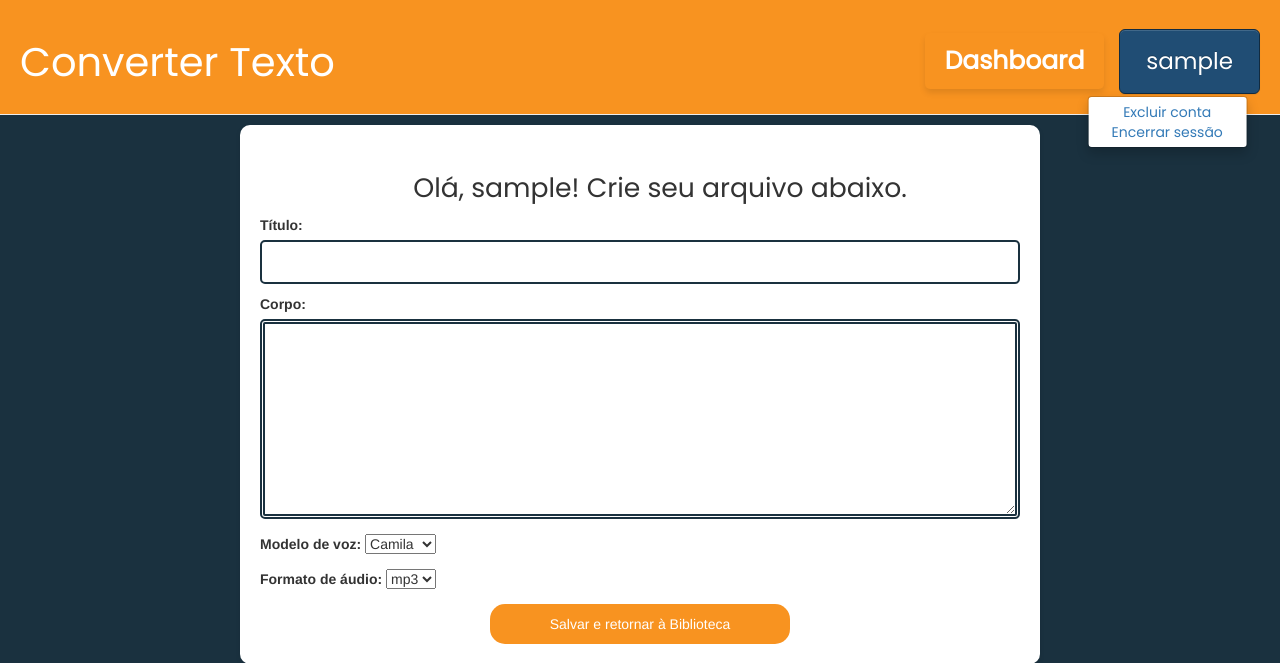
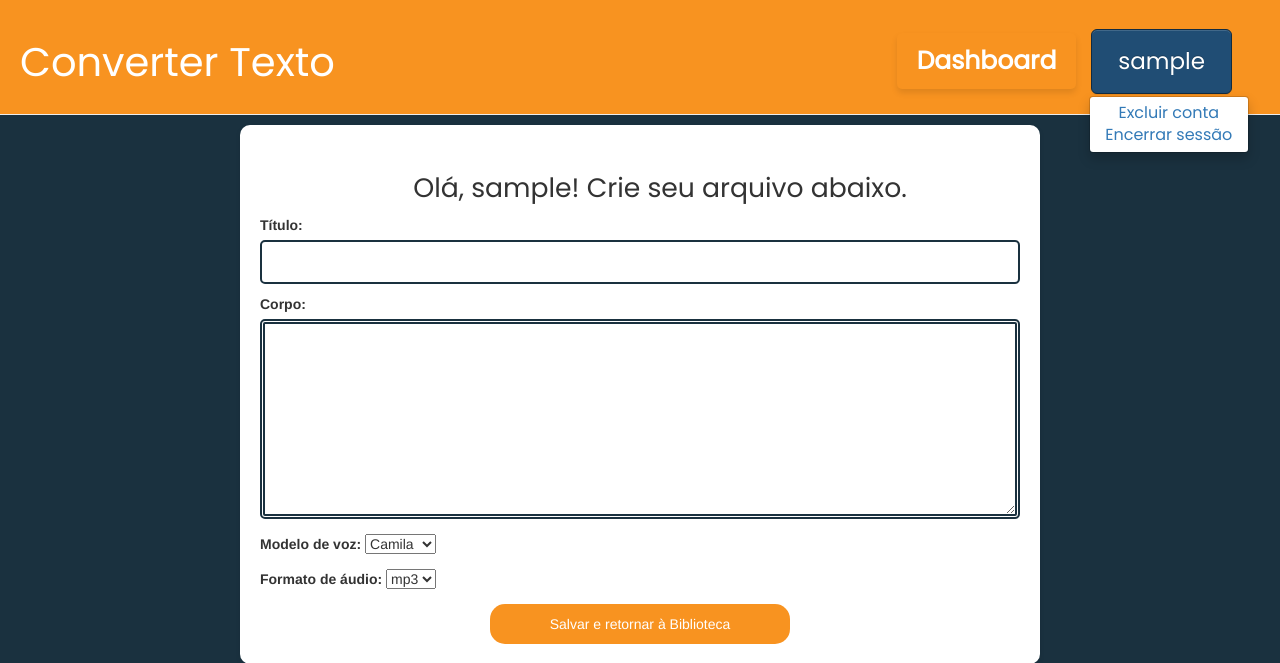
Before and after one commit to LucsRafa/SpeakerConverter, a Django app: page /converter/ in a window 1280 px wide, after a click that opens the changed part. Shown: the top 663 px of the page. Run offline with Django 3.2, Linux system fonts and the light colour scheme; the visitor is signed in with stand-in values (Sample User, id 1); some libraries are stand-ins or nearby versions.

Commit message:
Final_TCC

```diff
--- a/speakermain/static/css/convertertela.css
+++ b/speakermain/static/css/convertertela.css
@@ -38,7 +38,7 @@ h1 b {
     float: right;
     padding-right: 20;
     margin-top: 29px;
-    margin-right: 20px;
+    margin-right: 48px;
     padding-top: 40;
     color:#ffffff;
     font-family: Poppins;
@@ -47,12 +47,14 @@ h1 b {
 }
 
 .dropdown-menu {
-    max-width: 150px;
-    right: 50%;
-    transform: translateX(111%);
-    /*left: 50%;
-    transform: translateX(-50%);*/
-  }
+
+        max-width: 150px;
+        right: 50%;
+        transform: translateX(-50%);
+        left: 50%;
+        transform: translateX(20%);
+    }
+
 
   .dropdown-item, .Conversor, .biblioteca {
     display: block;
@@ -156,3 +158,6 @@ button {
     outline: none; /* Remove borda ao clicar */
 
   }
+  .dropdown-menu {
+    font-size: 16px;
+    }
--- a/speakermain/static/css/speakermain.css
+++ b/speakermain/static/css/speakermain.css
@@ -241,3 +241,6 @@ a{
   outline: none; /* Remove borda ao clicar */
 
 }
+.dropdown-menu {
+font-size: 16px;
+}
--- /dev/null
+++ b/speakermain/static/js/popup.js
@@ -0,0 +1,6 @@
+function confirmarExclusao(event, url) {
+    event.preventDefault(); // Impede o redirecionamento imediato
+    if (confirm("Você tem certeza de que deseja excluir sua conta?")) {
+        window.location.href = url; // Redireciona para a URL de exclusão se confirmado
+    }
+}
--- a/speakermain/templates/speakermain/contato.html
+++ b/speakermain/templates/speakermain/contato.html
@@ -17,8 +17,8 @@
             <div class="logo">Speaker Converter</div>
             <div class="image-logo"></div>
             <ul>
-                <li><a href="{% url 'LoginView' %}">Sobre</a></li>
-                <li><a href="{% url 'empresa' %}">Projeto</a></li>
+                <li><a href="{% url 'LoginView' %}">Projeto</a></li>
+                <li><a href="{% url 'empresa' %}">Sobre</a></li>
                 <li><a href="{% url 'contato' %}">Contato</a></li>
             </ul>
         </nav>
--- a/speakermain/templates/speakermain/empresa.html
+++ b/speakermain/templates/speakermain/empresa.html
@@ -4,7 +4,7 @@
   <head>
     <meta charset="UTF-8" />
     <meta name="viewport" content="width=device-width, initial-scale=1.0" />
-    <title>Empresa | Speaker Converter</title>
+    <title> Sobre | Speaker Converter</title>
     <link rel="stylesheet" href="{% static 'css/login2.css' %}" />
     <link
       rel="stylesheet"
@@ -22,8 +22,8 @@
         <div class="logo">Speaker Converter</div>
         <div class="image-logo"></div>
         <ul>
-          <li><a href="{% url 'LoginView' %}">Sobre</a></li>
-          <li><a href="{% url 'empresa' %}">Projeto</a></li>
+          <li><a href="{% url 'LoginView' %}">Projeto</a></li>
+          <li><a href="{% url 'empresa' %}">Sobre</a></li>
           <li><a href="{% url 'contato' %}">Contato</a></li>
         </ul>
       </nav>
--- a/speakermain/templates/speakermain/register.html
+++ b/speakermain/templates/speakermain/register.html
@@ -17,8 +17,8 @@
             <div class="logo">Speaker Converter</div>
             <div class="image-logo"></div>
             <ul>
-                <li><a href="{% url 'LoginView' %}">Sobre</a></li>
-                <li><a href="{% url 'empresa' %}">Projeto</a></li>
+                <li><a href="{% url 'LoginView' %}">Projeto</a></li>
+                <li><a href="{% url 'empresa' %}">Sobre</a></li>
                 <li><a href="{% url 'contato' %}">Contato</a></li>
             </ul>
         </nav>
--- a/speakermain/templates/speakermain/reset_password_form.html
+++ b/speakermain/templates/speakermain/reset_password_form.html
@@ -22,8 +22,8 @@
         <div class="logo">Speaker Converter</div>
         <div class="image-logo"></div>
         <ul>
-          <li><a href="{% url 'LoginView' %}">Sobre</a></li>
-          <li><a href="{% url 'empresa' %}">Projeto</a></li>
+          <li><a href="{% url 'LoginView' %}">Projeto</a></li>
+          <li><a href="{% url 'empresa' %}">Sobre</a></li>
           <li><a href="{% url 'contato' %}">Contato</a></li>
         </ul>
       </nav>
--- a/speakermain/templates/speakermain/telaConverter.html
+++ b/speakermain/templates/speakermain/telaConverter.html
@@ -3,27 +3,59 @@
 <html>
   <head>
     <script src="https://code.jquery.com/jquery-3.6.0.min.js"></script>
-    <link rel="stylesheet" href="//maxcdn.bootstrapcdn.com/bootstrap/3.2.0/css/bootstrap.min.css">
+    <link
+      rel="stylesheet"
+      href="//maxcdn.bootstrapcdn.com/bootstrap/3.2.0/css/bootstrap.min.css"
+    />
     <script src="https://maxcdn.bootstrapcdn.com/bootstrap/3.3.7/js/bootstrap.min.js"></script>
-    <link rel="stylesheet" href="//maxcdn.bootstrapcdn.com/bootstrap/3.2.0/css/bootstrap-theme.min.css">
-    <link rel="stylesheet" type="text/css" href="https://fonts.googleapis.com/css?family=Poppins" />
-    <link rel="stylesheet" href="{% static 'css/convertertela.css' %}">
-    <link rel="icon" type="imagem/png" href="{% static 'favicon.png' %}">
+    <link
+      rel="stylesheet"
+      href="//maxcdn.bootstrapcdn.com/bootstrap/3.2.0/css/bootstrap-theme.min.css"
+    />
+    <link
+      rel="stylesheet"
+      type="text/css"
+      href="https://fonts.googleapis.com/css?family=Poppins"
+    />
+    <link rel="stylesheet" href="{% static 'css/convertertela.css' %}" />
+    <link rel="icon" type="imagem/png" href="{% static 'favicon.png' %}" />
     <h1><title>Criar Arquivo | SpeakerConverter</title></h1>
   </head>
   <body>
-  <div class="userButton dropdown" style="display: flex; justify-content: flex-end; align-items: center;">
+    <div
+      class="userButton dropdown"
+      style="display: flex; justify-content: flex-end; align-items: center"
+    >
       <!-- Link Dashboard ao lado do botão do usuário -->
-    <a class="biblioteca ml-3" href="{% url 'LoginView' %}" style="margin-left: 15px;">Dashboard</a>
+      <a
+        class="biblioteca ml-3"
+        href="{% url 'LoginView' %}"
+        style="margin-left: 15px"
+        >Dashboard</a
+      >
 
       <!-- Botão Dropdown -->
-    <button class="btn btn-primary btn-lg dropdown-toggle" type="button" id="dropdownMenuButton" data-toggle="dropdown" aria-haspopup="true" aria-expanded="false">
+      <button
+        class="btn btn-primary btn-lg dropdown-toggle"
+        type="button"
+        id="dropdownMenuButton"
+        data-toggle="dropdown"
+        aria-haspopup="true"
+        aria-expanded="false"
+      >
         {{ user }}
       </button>
       <!-- Menu com Encerrar Sessão -->
       <div class="dropdown-menu" aria-labelledby="dropdownMenuButton">
-      <a class="dropdown-item" href="{% url 'ExcluirContaView' %}">Excluir conta</a>
-      <a class="dropdown-item" href="{% url 'LogoutView' %}">Encerrar sessão</a>
+        <a
+          class="dropdown-item"
+          href="#"
+          onclick="confirmarExclusao(event, '{% url 'ExcluirContaView' %}')"
+          >Excluir conta</a
+        >
+        <a class="dropdown-item" href="{% url 'LogoutView' %}"
+          >Encerrar sessão</a
+        >
       </div>
     </div>
 
@@ -32,7 +64,9 @@
     </div>
 
     <div class="containerform">
-    <center><h1><b>Olá, {{ user }}! Crie seu arquivo abaixo.</b></h1></center>
+      <center>
+        <h1><b>Olá, {{ user }}! Crie seu arquivo abaixo.</b></h1>
+      </center>
       <form id="formulario-converter" method="post">
         {% csrf_token %}
         <div>
@@ -51,8 +85,13 @@
           <label for="formato">Formato de áudio:</label>
           {{ form.formato }}
         </div>
-      <center><button class="safe" type="submit">Salvar e retornar à Biblioteca</button></center>
+        <center>
+          <button class="safe" type="submit">
+            Salvar e retornar à Biblioteca
+          </button>
+        </center>
       </form>
     </div>
+    <script src="{% static 'js/popup.js' %}"></script>
   </body>
 </html>
```
Also changed, not shown: speakermain/templates/speakermain/index.html (+6 -4 lines), speakermain/templates/speakermain/login.html (+9 -2 lines), 2 other files. Lines whose indentation alone changed are shown as unchanged.
